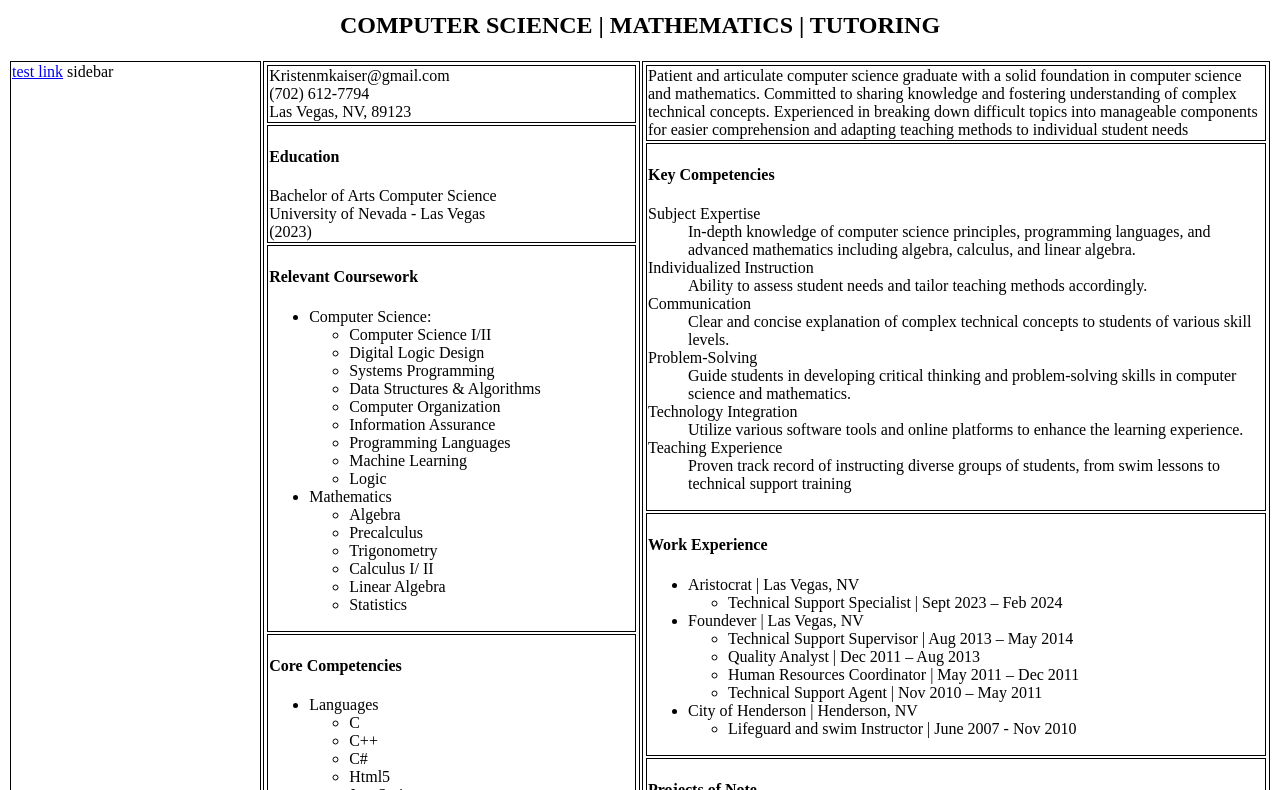
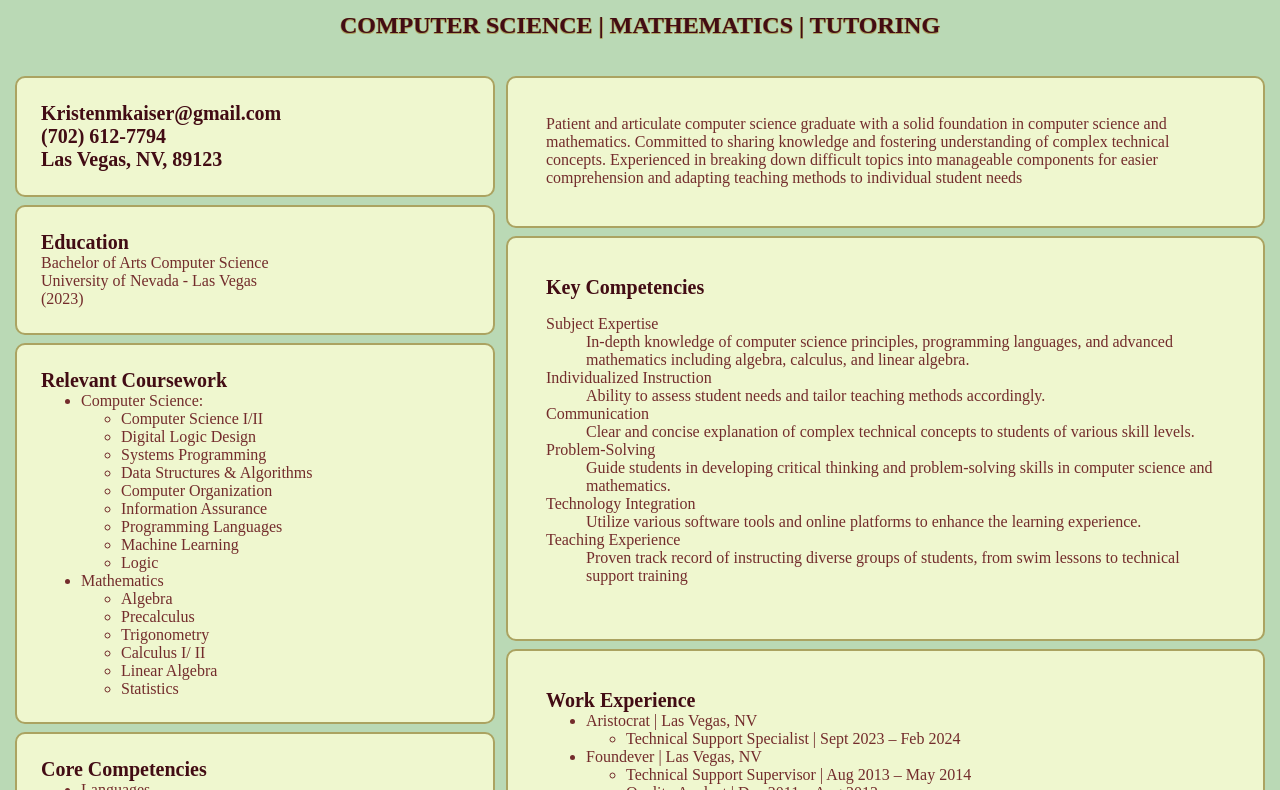
Before and after one commit to KristenKaiser/KristenKaiser.github.io, a plain HTML site: page index.html in a window 1280 px wide. Shown: the part 89-879 px from the top of the page. Drawn offline with Linux system fonts and the light colour scheme.

Commit message:
styled resume removed sidebar

```diff
--- a/index.html
+++ b/index.html
@@ -4,30 +4,33 @@
     <link rel="stylesheet" href="stylesheet.css">
 </head>
 <body>
-    <h1 class="centered bolded">KRISTEN KAISER</h1>
-    <h2 class="centered">COMPUTER SCIENCE | MATHEMATICS | TUTORING </h2>
+    <h1 class="centered bolded outlined">KRISTEN KAISER</h1>
+    <h2 class="centered outlined">COMPUTER SCIENCE | MATHEMATICS | TUTORING </h2>
 
     <table style="width:100%">
 <!-- column 1 (sidebar) -->
-        <td style="width:20%">
+        <!-- <td style="width:10%">
             <a href="https://kristenkaiser.github.io/test.html">test link</a>
             sidebar
-        </td>
+        </td> -->
+        <!-- <?php include("sidebar.html");?> -->
 <!-- column 2 -->
-        <td style="width:30%"> <table style="width:100%">
-            <tr><td>
-                Kristenmkaiser@gmail.com <br>
-                (702) 612-7794 <br>
-                Las Vegas, NV, 89123<br>
+        <td class = "outer" style="width:35%"> <table style="width:100%">
+            <tr><td class = "inner">
+                <h3>
+                    Kristenmkaiser@gmail.com <br>
+                    (702) 612-7794 <br>
+                    Las Vegas, NV, 89123
+                </h3>
             </td></tr>
-            <tr><td>
-                <h4>Education</h4>
+            <tr><td class = "inner">
+                <h3>Education</h3>
                 Bachelor of Arts Computer Science <br>
                 University of Nevada - Las Vegas <br>
-                (2023)<br>
+                (2023)
             </td></tr>
-            <tr><td>
-                <h4>Relevant Coursework </h4>
+            <tr><td class = "inner">
+                <h3>Relevant Coursework </h3>
                 <ul>
                     <li>Computer Science:</li>
                     <ul>
@@ -54,8 +57,8 @@
                 </ul>
             </td></tr>
 
-            <tr><td>
-                <h4>Core Competencies</h4>
+            <tr><td class = "inner">
+                <h3>Core Competencies</h3>
                 <ul>
 
                     <li>Languages</li>
@@ -86,16 +89,16 @@
             </td></tr>
         </table></td>
 <!-- column 3 -->
-        <td style="width:50%"> <table style="width:100%">
-            <tr><td>
+        <td style="width:55%"> <table style="width:100%">
+            <tr><td class = "inner">
                 Patient and articulate computer science graduate with a solid foundation in
                 computer science and mathematics. Committed to sharing knowledge and
                 fostering understanding of complex technical concepts. Experienced in
                 breaking down difficult topics into manageable components for easier
                 comprehension and adapting teaching methods to individual student needs
             </td></tr>
-            <tr><td>
-                <h4>Key Competencies</h4>
+            <tr><td class = "inner">
+                <h3>Key Competencies</h3>
                 <dl>
                     <dt> Subject Expertise</dt>
                     <dd>In-depth knowledge of computer science principles,
@@ -116,8 +119,8 @@
                     <dd>Proven track record of instructing diverse groups of students, from swim lessons to technical support training</dd>
                 </dl>
             </td></tr>
-            <tr><td>
-                <h4>Work Experience</h4>
+            <tr><td class = "inner">
+                <h3>Work Experience</h3>
                 <ul>
                     <li>Aristocrat | Las Vegas, NV </li>
                     <ul><li>Technical Support Specialist | Sept 2023 – Feb 2024 </li></ul>
@@ -132,8 +135,8 @@
                     <ul><li>Lifeguard and swim Instructor | June 2007 - Nov 2010 </li></ul>
                 </ul>
             </td></tr>
-            <tr><td>
-                <h4>Projects of Note</h4>
+            <tr><td class = "inner">
+                <h3>Projects of Note</h3>
                 <ul>
 
                     <dt>Pacman (C#/ Unity) </dt>
--- a/stylesheet.css
+++ b/stylesheet.css
@@ -1,14 +1,38 @@
+
+:root  {
+    --main-text-color: #732C2C;
+    --important-text-color: #420C14;
+    --background-color-dark: #BAD9B5;
+    --background-color-light: #EFF7CF;
+    --accent-color: #ABA361;
+    background-color: var(--background-color-dark);
+
+}
+
+*{
+    color: var(--main-text-color);
+
+}
+
+h1, h2, h3 {
+    color: var(--important-text-color);
+    --outline-color:var(--accent-color);
+}
 
 h1 {
-    color: black;
-    /* text-align: center; */
     font-size: 2.5em;
 }
 
 h2 {
-    color: black;
-    /* text-align: center; */
     font-size: 1.5em;
+}
+h3{
+    font-size: 1.25em;
+    margin : 0;
+}
+
+.outlined {
+    text-shadow: -.5px -.5px 0 var(--outline-color), .5px -.5px 0 var(--outline-color), .5px .5px 0 var(--outline-color),  -.5px .5px 0 var(--outline-color)
 }
 
 .centered{
@@ -16,7 +40,53 @@ h2 {
 }
 
 td {
-    border:1px solid black;
+
     vertical-align: top;
+}
 
+
+
+td.inner {
+
+    border:2px solid var(--accent-color);
+    padding: 5%;
+    border-radius: 10px;
+    background-color: var(--background-color-light);
+
+
+
+}
+
+table{
+    border-collapse:separate;
+    border-spacing: 3px 8px;
+
+}
+
+td.outer {
+    border: none;
+    padding-bottom: 5em;
+}
+
+/* .bottomPadding{
+    padding-bottom: 5em;
+} */
+
+
+ul {
+    margin: 0;
+}
+
+.cut-corners {
+    --corner-size: 20px;
+    clip-path: polygon(
+      var(--corner-size) 0,
+      calc(100% - var(--corner-size)) 0,
+      100% var(--corner-size),
+      100% calc(100% - var(--corner-size)),
+      calc(100% - var(--corner-size)) 100%,
+      var(--corner-size) 100%,
+      0 calc(100% - var(--corner-size)),
+      0 var(--corner-size)
+    );
   }
```
Also changed, not shown: sidebar.html (added, +15 -0 lines).
